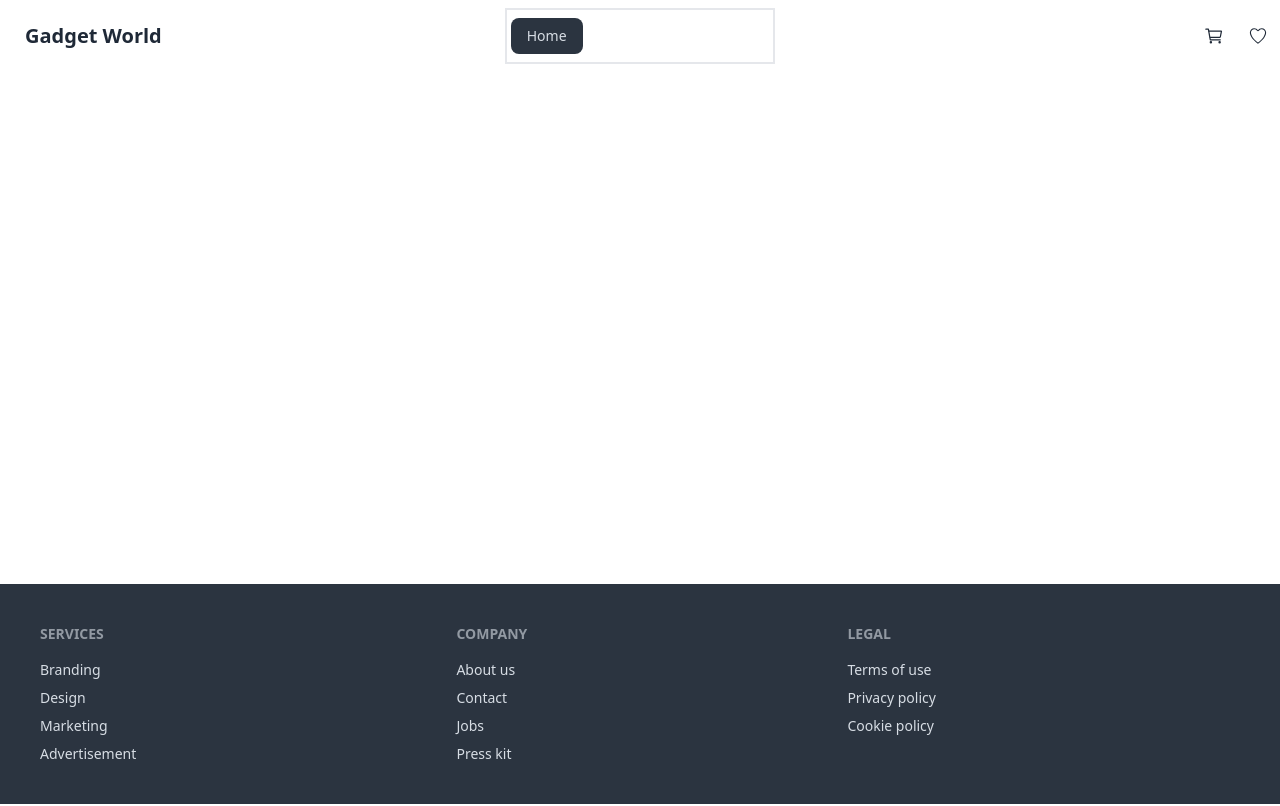
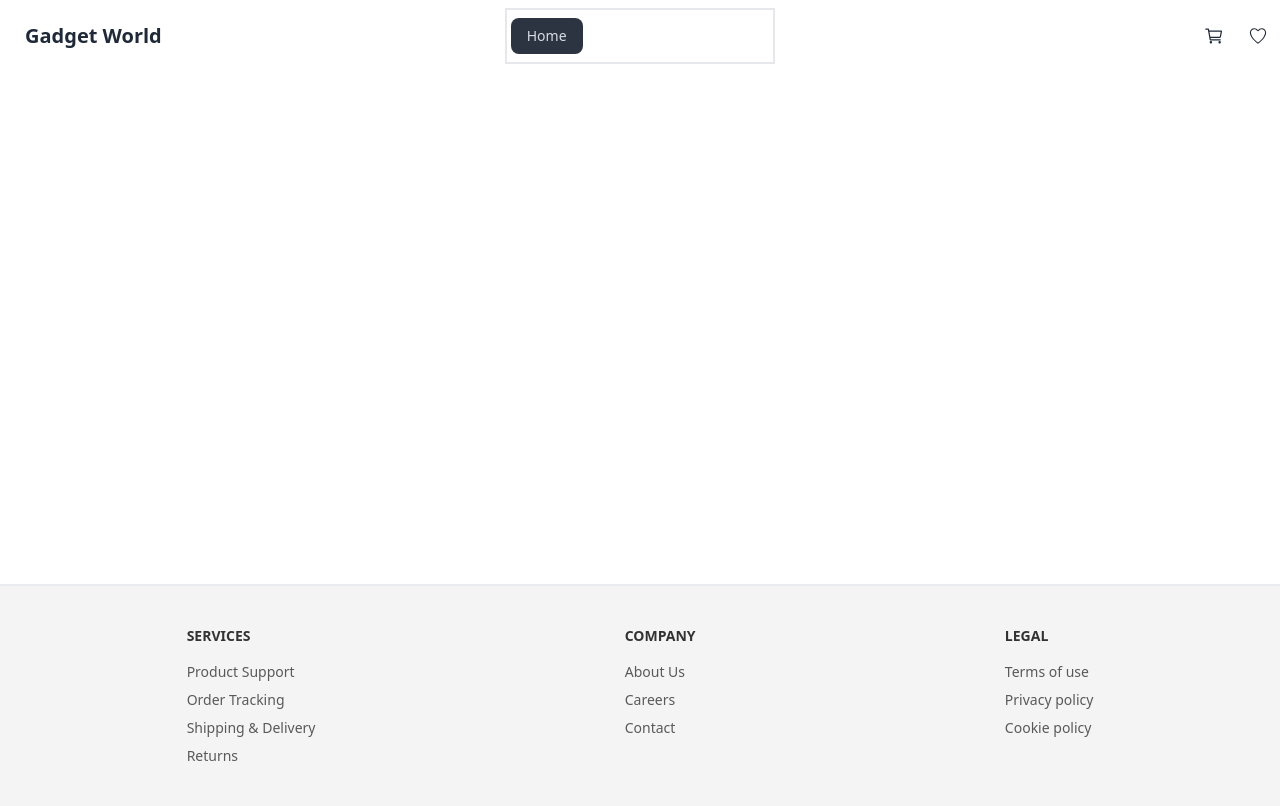
Before and after one commit to programming-hero-web-course-4/b10a8-gadget-heaven-Rajib1504, a React (Vite) app: page / in a window 1280 px wide. Built offline with nearby package versions, Linux system fonts and the light colour scheme.

Commit message:
footer done

```diff
--- a/src/assets/Components/Footer.jsx
+++ b/src/assets/Components/Footer.jsx
@@ -1,26 +1,25 @@
 const Footer = () => {
   return (
     <div>
-      <footer className="footer bg-neutral text-neutral-content p-10">
+      <footer className="footer bg-base-200 justify-around opacity-80 text-black p-10 border-t-2 ">
         <nav>
-          <h6 className="footer-title">Services</h6>
-          <a className="link link-hover">Branding</a>
-          <a className="link link-hover">Design</a>
-          <a className="link link-hover">Marketing</a>
-          <a className="link link-hover">Advertisement</a>
+          <h6 className="footer-title opacity-100">Services</h6>
+          <a className="link opacity-80 link-hover"> Product Support</a>
+          <a className="link opacity-80 link-hover">Order Tracking</a>
+          <a className="link opacity-80 link-hover">Shipping & Delivery</a>
+          <a className="link opacity-80 link-hover">Returns</a>
         </nav>
         <nav>
-          <h6 className="footer-title">Company</h6>
-          <a className="link link-hover">About us</a>
-          <a className="link link-hover">Contact</a>
-          <a className="link link-hover">Jobs</a>
-          <a className="link link-hover">Press kit</a>
+          <h6 className="footer-title opacity-100">Company</h6>
+          <a className="link opacity-80 link-hover">About Us</a>
+          <a className="link opacity-80 link-hover">Careers</a>
+          <a className="link opacity-80 link-hover">Contact</a>
         </nav>
         <nav>
-          <h6 className="footer-title">Legal</h6>
-          <a className="link link-hover">Terms of use</a>
-          <a className="link link-hover">Privacy policy</a>
-          <a className="link link-hover">Cookie policy</a>
+          <h6 className="footer-title opacity-100">Legal</h6>
+          <a className="link opacity-80  link-hover">Terms of use</a>
+          <a className="link opacity-80 link-hover">Privacy policy</a>
+          <a className="link opacity-80 link-hover">Cookie policy</a>
         </nav>
       </footer>
     </div>
```
